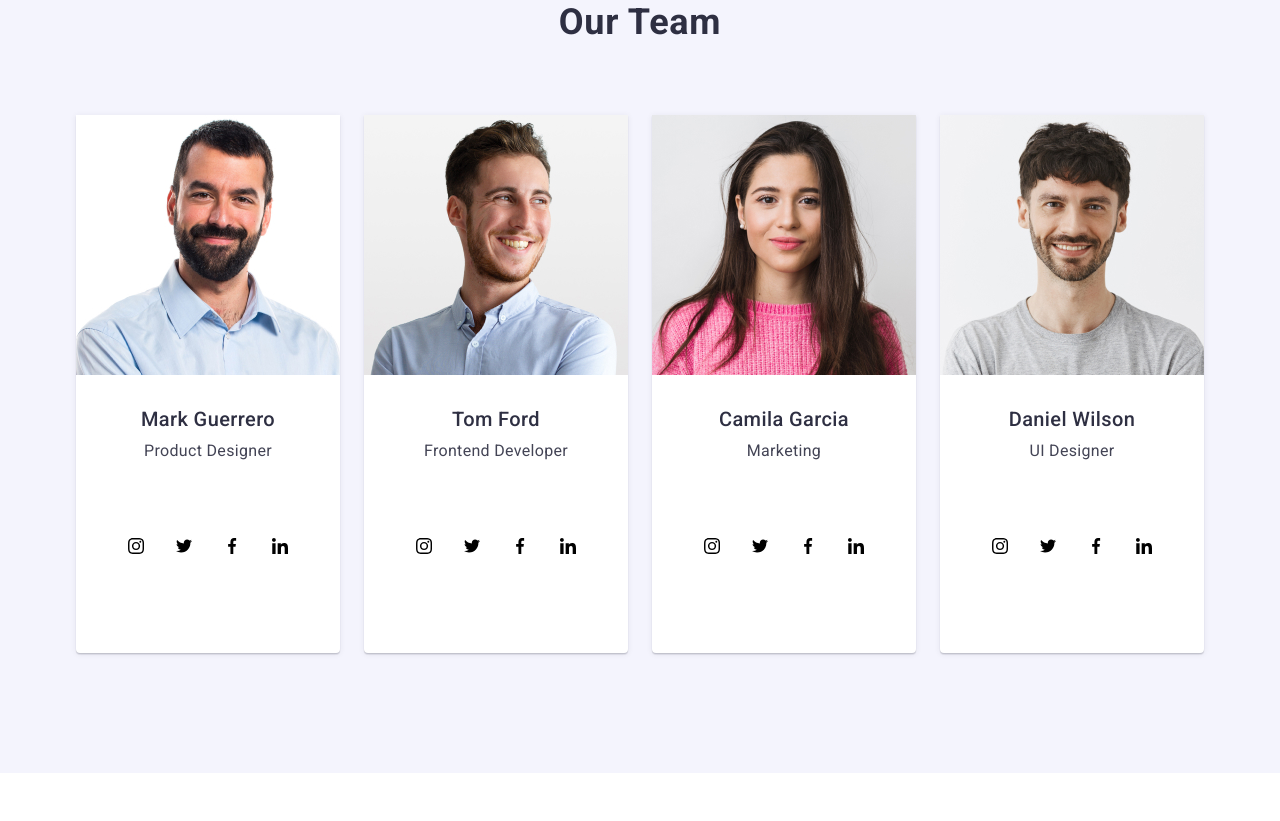
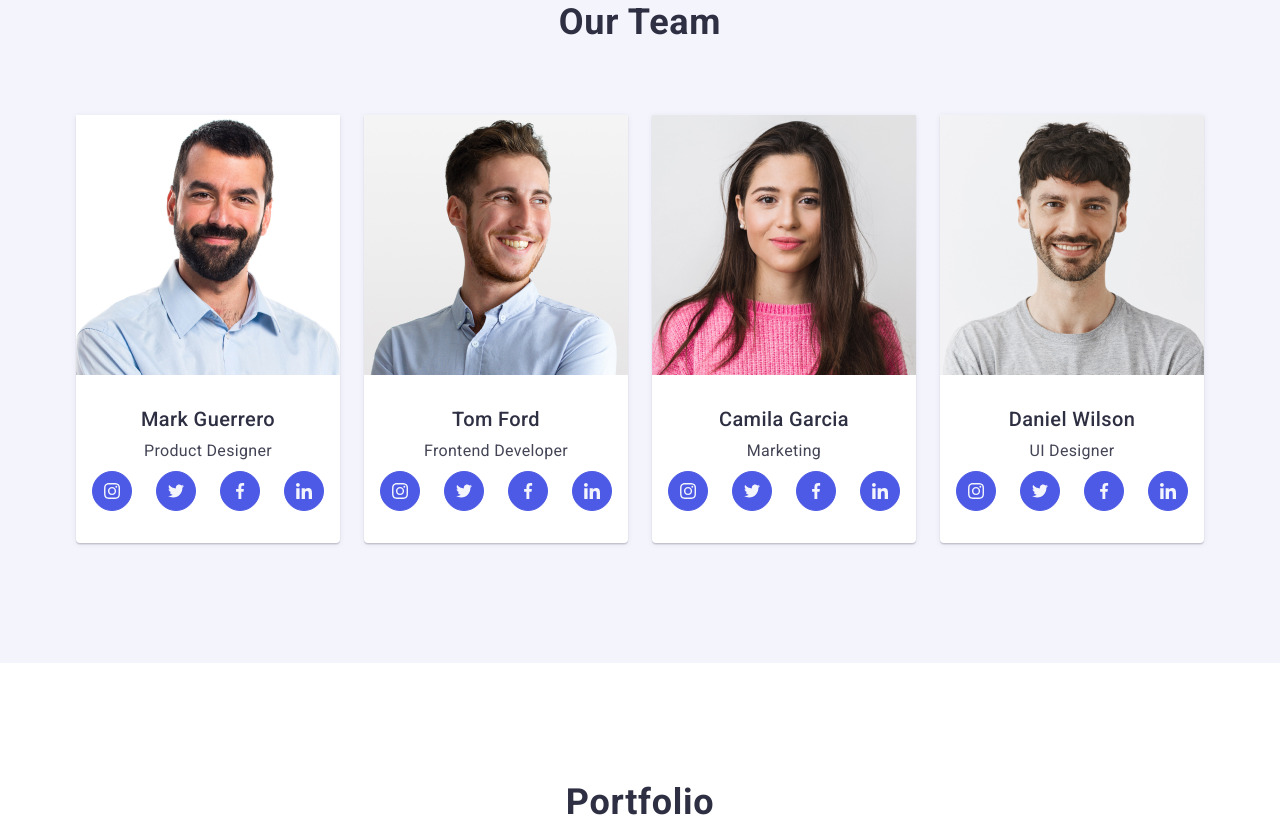
Before and after one commit to VeronikaPetrushka/goit-markup-hw-04, a plain HTML site: page index.html in a window 1280 px wide. Shown: the part 1294-2115 px from the top of the page. Drawn offline with nearby package versions, Linux system fonts and the light colour scheme.

Commit message:
icons benefit section and socials team sections done

```diff
--- a/css/styles.css
+++ b/css/styles.css
@@ -206,6 +206,9 @@ img {
 }
 
 .icon-box {
+    display: flex;
+    align-items: center;
+    justify-content: center;
     width: 264px;
     height: 112px;
     flex-shrink: 0;
@@ -213,12 +216,6 @@ img {
     border: 1px solid var(--LIGHT-SLATE, #8E8F99);
     background: var(--CLOUD, #F4F4FD);
     margin-bottom: 8px;
-}
-
-.icon {
-    position: relative;
-    right: -100px;
-    bottom: 24px;;
 }
 
 .benefit-tittle {
@@ -313,16 +310,28 @@ img {
     margin-bottom: 8px;
 }
 
-.team-socials {
+.team-socials-list {
     display: flex;
     justify-content: center;
-    align-items: center;
-    gap: 32px;
+    gap: 24px;
 }
 
-/* .social-link {
+.team-socials-item {
+    display: flex;
+    align-items: center;
+    justify-content: center;
+    width: 40px;
+    height: 40px;
+    flex-shrink: 0;
+    border-radius: 50%;
+    border: 1px solid #4D5AE5;
+    background: #4D5AE5;
+}
+
+.social-link {
     fill: #F4F4FD;
-} */
+    height: 16px;
+}
 
 
 
--- a/index.html
+++ b/index.html
@@ -48,7 +48,7 @@
                 <ul class="benefits-list">
                     <li class="benefit-card">
                         <div class="icon-box">
-                            <svg width="64" class="icon">
+                            <svg width="64" height="64">
                                 <use href="./images/icons.svg#icon-antenna"></use>
                             </svg>
                         </div>
@@ -60,7 +60,7 @@
                     </li>
                     <li class="benefit-card">
                         <div class="icon-box">
-                            <svg width="64" class="icon">
+                            <svg width="64" height="64">
                                 <use href="./images/icons.svg#icon-clock"></use>
                             </svg>
                         </div>
@@ -71,7 +71,7 @@
                     </li>
                     <li class="benefit-card">
                         <div class="icon-box">
-                            <svg width="64" class="icon">
+                            <svg width="64" height="64">
                                 <use href="./images/icons.svg#icon-diagram"></use>
                             </svg>
                         </div>
@@ -82,7 +82,7 @@
                     </li>
                     <li class="benefit-card">
                         <div class="icon-box">
-                            <svg width="64" class="icon">
+                            <svg width="64" height="64">
                                 <use href="./images/icons.svg#icon-astronaut"></use>
                             </svg>
                         </div>
@@ -103,20 +103,36 @@
                         <div class="team-member">
                             <h3 class="team-names">Mark Guerrero</h3>
                             <p class="team-position">Product Designer</p>
-                            <div class="team-socials">
-                                <svg class="social-link" width="16">
+                            <ul class="team-socials-list">
+                                <li class="team-socials-item">
+                                    <a class="social-link" href="" target="_blank">
+                                        <svg width="16" height="16">
                                             <use href="./images/socials.svg#icon-instagram"></use>
                                         </svg>
-                                <svg width="16">
+                                    </a>
+                                </li>
+                                <li class="team-socials-item">
+                                    <a class="social-link" href="" target="_blank">
+                                        <svg width="16" height="16">
                                             <use href="./images/socials.svg#icon-twitter"></use>
                                         </svg>
-                                <svg width="16">
+                                    </a>
+                                </li>
+                                <li class="team-socials-item">
+                                    <a class="social-link" href="" target="_blank">
+                                        <svg width="16" height="16">
                                             <use href="./images/socials.svg#icon-facebook"></use>
                                         </svg>
-                                <svg width="16">
+                                    </a>
+                                </li>
+                                <li class="team-socials-item">
+                                    <a class="social-link" href="" target="_blank">
+                                        <svg width="16" height="16">
                                             <use href="./images/socials.svg#icon-linkedin"></use>
                                         </svg>
-                            </div>
+                                    </a>
+                                </li>
+                            </ul>
                         </div>
                     </li>
                     <li class="personal-card">
@@ -124,20 +140,36 @@
                         <div class="team-member">
                             <h3 class="team-names">Tom Ford</h3>
                             <p class="team-position">Frontend Developer</p>
-                            <div class="team-socials">
-                                <svg width="16">
+                            <ul class="team-socials-list">
+                                <li class="team-socials-item">
+                                    <a class="social-link" href="" target="_blank">
+                                        <svg width="16" height="16">
                                             <use href="./images/socials.svg#icon-instagram"></use>
                                         </svg>
-                                <svg width="16">
+                                    </a>
+                                </li>
+                                <li class="team-socials-item">
+                                    <a class="social-link" href="" target="_blank">
+                                        <svg width="16" height="16">
                                             <use href="./images/socials.svg#icon-twitter"></use>
                                         </svg>
-                                <svg width="16">
+                                    </a>
+                                </li>
+                                <li class="team-socials-item">
+                                    <a class="social-link" href="" target="_blank">
+                                        <svg width="16" height="16">
                                             <use href="./images/socials.svg#icon-facebook"></use>
                                         </svg>
-                                <svg width="16">
+                                    </a>
+                                </li>
+                                <li class="team-socials-item">
+                                    <a class="social-link" href="" target="_blank">
+                                        <svg width="16" height="16">
                                             <use href="./images/socials.svg#icon-linkedin"></use>
                                         </svg>
-                            </div>
+                                    </a>
+                                </li>
+                            </ul>
                         </div>
                     </li>
                     <li class="personal-card">
@@ -145,20 +177,36 @@
                         <div class="team-member">
                             <h3 class="team-names">Camila Garcia</h3>
                             <p class="team-position">Marketing</p>
-                            <div class="team-socials">
-                                <svg width="16">
+                            <ul class="team-socials-list">
+                                <li class="team-socials-item">
+                                    <a class="social-link" href="" target="_blank">
+                                        <svg width="16" height="16">
                                             <use href="./images/socials.svg#icon-instagram"></use>
                                         </svg>
-                                <svg width="16">
+                                    </a>
+                                </li>
+                                <li class="team-socials-item">
+                                    <a class="social-link" href="" target="_blank">
+                                        <svg width="16" height="16">
                                             <use href="./images/socials.svg#icon-twitter"></use>
                                         </svg>
-                                <svg width="16">
+                                    </a>
+                                </li>
+                                <li class="team-socials-item">
+                                    <a class="social-link" href="" target="_blank">
+                                        <svg width="16" height="16">
                                             <use href="./images/socials.svg#icon-facebook"></use>
                                         </svg>
-                                <svg width="16">
+                                    </a>
+                                </li>
+                                <li class="team-socials-item">
+                                    <a class="social-link" href="" target="_blank">
+                                        <svg width="16" height="16">
                                             <use href="./images/socials.svg#icon-linkedin"></use>
                                         </svg>
-                            </div>
+                                    </a>
+                                </li>
+                            </ul>
                         </div>
                     </li>
                     <li class="personal-card">
@@ -166,20 +214,36 @@
                         <div class="team-member">
                             <h3 class="team-names">Daniel Wilson</h3>
                             <p class="team-position">UI Designer</p>
-                            <div class="team-socials">
-                                <svg width="16">
+                            <ul class="team-socials-list">
+                                <li class="team-socials-item">
+                                    <a class="social-link" href="" target="_blank">
+                                        <svg width="16" height="16">
                                             <use href="./images/socials.svg#icon-instagram"></use>
                                         </svg>
-                                <svg width="16">
+                                    </a>
+                                </li>
+                                <li class="team-socials-item">
+                                    <a class="social-link" href="" target="_blank">
+                                        <svg width="16" height="16">
                                             <use href="./images/socials.svg#icon-twitter"></use>
                                         </svg>
-                                <svg width="16">
+                                    </a>
+                                </li>
+                                <li class="team-socials-item">
+                                    <a class="social-link" href="" target="_blank">
+                                        <svg width="16" height="16">
                                             <use href="./images/socials.svg#icon-facebook"></use>
                                         </svg>
-                                <svg width="16">
+                                    </a>
+                                </li>
+                                <li class="team-socials-item">
+                                    <a class="social-link" href="" target="_blank">
+                                        <svg width="16" height="16">
                                             <use href="./images/socials.svg#icon-linkedin"></use>
                                         </svg>
-                            </div>
+                                    </a>
+                                </li>
+                            </ul>
                         </div>
                     </li>
                 </ul>
```
Lines whose indentation alone changed are shown as unchanged.
